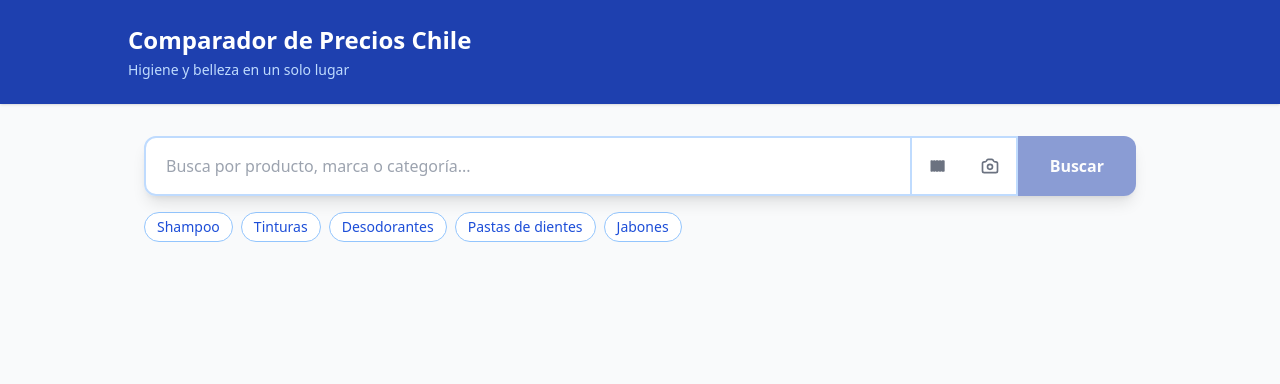
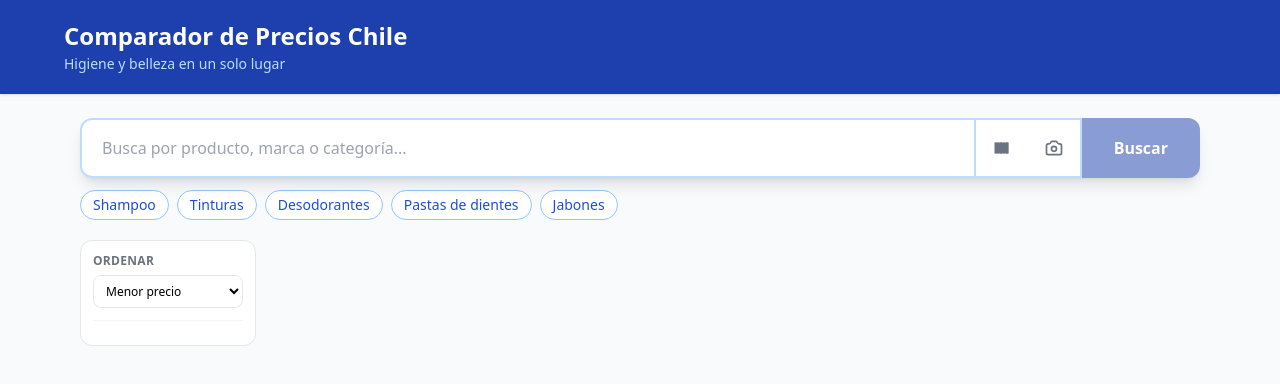
Before and after one commit to ottopowerseth/precio-comparador, a React (Vite) app in the folder frontend/: page / in a window 1280 px wide. Shown: the top 384 px of the page. Built offline with nearby package versions, Linux system fonts and the light colour scheme.

Commit message:
feat: filtros en sidebar izquierda, agregar Ml/Gr, sacar Genero

```diff
--- a/frontend/src/App.jsx
+++ b/frontend/src/App.jsx
@@ -30,26 +30,42 @@ function detectType(name) {
   return null
 }
 
-function detectGender(name) {
-  const n = name.toLowerCase()
-  if (/\b(hombre|men|caballero|him|for him|male|masculin)\b|lady speed stick/.test(n) === false &&
-      /\b(axe|old spice)\b/.test(n)) return 'Hombre'
-  if (/\b(mujer|dama|lady|woman|her|for her|female|ella|women)\b/.test(n)) return 'Mujer'
-  if (/\b(hombre|men|caballero|him|for him|male|masculin)\b/.test(n)) return 'Hombre'
-  return 'Unisex'
+function detectSize(name) {
+  const m = name.match(/\b(\d+(?:[.,]\d+)?)\s*(ml|l|g|kg|gr|cc|oz)\b/i)
+  if (!m) return null
+  const num = parseFloat(m[1].replace(',', '.'))
+  const unit = m[2].toLowerCase()
+  // Normalizar: 1L → 1000ml, 1kg → 1000g
+  if (unit === 'l')  return `${num * 1000} ml`
+  if (unit === 'kg') return `${num * 1000} g`
+  if (unit === 'cc') return `${num} ml`
+  if (unit === 'gr') return `${num} g`
+  return `${num} ${unit}`
 }
 
 function enrichProduct(p) {
   return {
     ...p,
-    brand:  detectBrand(p.productName),
-    type:   detectType(p.productName),
-    gender: detectGender(p.productName),
+    brand: detectBrand(p.productName),
+    type:  detectType(p.productName),
+    size:  detectSize(p.productName),
   }
 }
 
 function toggle(arr, item) {
   return arr.includes(item) ? arr.filter(x => x !== item) : [...arr, item]
+}
+
+function sortSizes(sizes) {
+  return [...sizes].sort((a, b) => {
+    const parse = s => {
+      const [n, u] = s.split(' ')
+      const num = parseFloat(n)
+      // g < ml roughly — sort ml and g separately, ml first
+      return u === 'ml' ? num : num + 100000
+    }
+    return parse(a) - parse(b)
+  })
 }
 
 export default function App() {
@@ -59,15 +75,15 @@ export default function App() {
   const [query, setQuery] = useState('')
   const [sortOrder, setSortOrder] = useState('asc')
   const [searched, setSearched] = useState(false)
+  const [historyProduct, setHistoryProduct] = useState(null)
 
-  const [historyProduct, setHistoryProduct] = useState(null)
-  const [activeStores,  setActiveStores]  = useState([])
-  const [activeBrands,  setActiveBrands]  = useState([])
-  const [activeGenders, setActiveGenders] = useState([])
-  const [activeTypes,   setActiveTypes]   = useState([])
+  const [activeStores, setActiveStores] = useState([])
+  const [activeBrands, setActiveBrands] = useState([])
+  const [activeSizes,  setActiveSizes]  = useState([])
+  const [activeTypes,  setActiveTypes]  = useState([])
 
   function resetFilters() {
-    setActiveStores([]); setActiveBrands([]); setActiveGenders([]); setActiveTypes([])
+    setActiveStores([]); setActiveBrands([]); setActiveSizes([]); setActiveTypes([])
   }
 
   function handleSearch(term) {
@@ -97,36 +113,33 @@ export default function App() {
     source.onerror = () => { setLoading(false); source.close() }
   }
 
-  // Valores únicos para filtros (ordenados)
-  const stores  = [...new Set(results.map(r => r.store))].sort()
-  const brands  = [...new Set(results.map(r => r.brand).filter(Boolean))].sort()
-  const types   = [...new Set(results.map(r => r.type).filter(Boolean))].sort()
-  const genders = [...new Set(results.map(r => r.gender).filter(Boolean))].sort()
+  const stores = [...new Set(results.map(r => r.store))].sort()
+  const brands = [...new Set(results.map(r => r.brand).filter(Boolean))].sort()
+  const types  = [...new Set(results.map(r => r.type).filter(Boolean))].sort()
+  const sizes  = sortSizes([...new Set(results.map(r => r.size).filter(Boolean))])
 
   const filtered = results
-    .filter(r => activeStores.length  === 0 || activeStores.includes(r.store))
-    .filter(r => activeBrands.length  === 0 || activeBrands.includes(r.brand))
-    .filter(r => activeGenders.length === 0 || activeGenders.includes(r.gender))
-    .filter(r => activeTypes.length   === 0 || activeTypes.includes(r.type))
+    .filter(r => activeStores.length === 0 || activeStores.includes(r.store))
+    .filter(r => activeBrands.length === 0 || activeBrands.includes(r.brand))
+    .filter(r => activeSizes.length  === 0 || activeSizes.includes(r.size))
+    .filter(r => activeTypes.length  === 0 || activeTypes.includes(r.type))
     .sort((a, b) => sortOrder === 'asc' ? a.price - b.price : b.price - a.price)
-
-  const hasFilters = results.length > 0
 
   return (
     <div className="min-h-screen bg-gray-50">
-      <header className="bg-blue-800 text-white py-6 px-4 shadow">
-        <div className="max-w-5xl mx-auto">
+      <header className="bg-blue-800 text-white py-5 px-4 shadow">
+        <div className="max-w-6xl mx-auto">
           <h1 className="text-2xl font-bold">Comparador de Precios Chile</h1>
-          <p className="text-blue-200 text-sm mt-1">Higiene y belleza en un solo lugar</p>
+          <p className="text-blue-200 text-sm mt-0.5">Higiene y belleza en un solo lugar</p>
         </div>
       </header>
 
-      <main className="max-w-5xl mx-auto px-4 py-8">
-        {/* Barra de búsqueda prominente */}
+      <div className="max-w-6xl mx-auto px-4 py-6">
+        {/* Barra de búsqueda */}
         <SearchBar onSearch={handleSearch} loading={loading} />
 
         {/* Categorías rápidas */}
-        <div className="flex flex-wrap gap-2 mt-4">
+        <div className="flex flex-wrap gap-2 mt-3">
           {CATEGORIES.map(cat => (
             <button key={cat} onClick={() => handleSearch(cat)}
               className="px-3 py-1 bg-white border border-blue-300 text-blue-700 rounded-full text-sm hover:bg-blue-50 transition">
@@ -135,38 +148,40 @@ export default function App() {
           ))}
         </div>
 
-        {/* Estado de tiendas (mientras busca) */}
+        {/* Estado de tiendas */}
         {searched && Object.keys(storeStatus).length > 0 && (
-          <div className="mt-4 flex flex-wrap gap-2">
+          <div className="mt-3 flex flex-wrap gap-1.5">
             {Object.entries(storeStatus).map(([store, status]) => (
-              <span key={store}
-                className={`text-xs px-2 py-1 rounded-full ${
-                  status === 'ok' ? 'bg-green-100 text-green-700' : 'bg-red-100 text-red-600'
-                }`}>
+              <span key={store} className={`text-xs px-2 py-0.5 rounded-full ${
+                status === 'ok' ? 'bg-green-100 text-green-700' : 'bg-red-100 text-red-600'
+              }`}>
                 {store}: {status}
               </span>
             ))}
           </div>
         )}
 
-        {/* Filtros */}
-        {hasFilters && (
+        {/* Layout: sidebar izquierda + resultados */}
+        <div className="flex gap-5 mt-5">
+          {/* Sidebar filtros */}
           <FilterBar
-            stores={stores}   activeStores={activeStores}   onToggleStore={s  => setActiveStores(toggle(activeStores, s))}
-            brands={brands}   activeBrands={activeBrands}   onToggleBrand={b  => setActiveBrands(toggle(activeBrands, b))}
-            genders={genders} activeGenders={activeGenders} onToggleGender={g => setActiveGenders(toggle(activeGenders, g))}
-            types={types}     activeTypes={activeTypes}     onToggleType={t   => setActiveTypes(toggle(activeTypes, t))}
+            stores={stores}   activeStores={activeStores}  onToggleStore={s => setActiveStores(toggle(activeStores, s))}
+            brands={brands}   activeBrands={activeBrands}  onToggleBrand={b => setActiveBrands(toggle(activeBrands, b))}
+            sizes={sizes}     activeSizes={activeSizes}    onToggleSize={z  => setActiveSizes(toggle(activeSizes, z))}
+            types={types}     activeTypes={activeTypes}    onToggleType={t  => setActiveTypes(toggle(activeTypes, t))}
             sortOrder={sortOrder} onSortChange={setSortOrder}
             totalResults={filtered.length}
+            hasResults={results.length > 0}
           />
-        )}
 
-        {/* Resultados */}
-        <ResultsTable results={filtered} loading={loading} searched={searched} query={query}
-          onHistory={setHistoryProduct} />
-      </main>
+          {/* Resultados */}
+          <div className="flex-1 min-w-0">
+            <ResultsTable results={filtered} loading={loading} searched={searched} query={query}
+              onHistory={setHistoryProduct} />
+          </div>
+        </div>
+      </div>
 
-      {/* Modal historial */}
       {historyProduct && (
         <PriceHistoryModal product={historyProduct} onClose={() => setHistoryProduct(null)} />
       )}
--- a/frontend/src/components/FilterBar.jsx
+++ b/frontend/src/components/FilterBar.jsx
@@ -1,20 +1,37 @@
-function FilterSection({ label, items, active, onToggle }) {
+import { useState } from 'react'
+
+function ChevronIcon({ open }) {
+  return (
+    <svg xmlns="http://www.w3.org/2000/svg" className={`h-3 w-3 transition-transform ${open ? 'rotate-180' : ''}`}
+      fill="none" viewBox="0 0 24 24" stroke="currentColor" strokeWidth={2.5}>
+      <path strokeLinecap="round" strokeLinejoin="round" d="M19 9l-7 7-7-7" />
+    </svg>
+  )
+}
+
+function Section({ label, items, active, onToggle }) {
+  const [open, setOpen] = useState(true)
   if (!items || items.length === 0) return null
   return (
-    <div className="flex items-start gap-2 flex-wrap">
-      <span className="text-xs font-semibold text-gray-500 uppercase pt-0.5 whitespace-nowrap">{label}:</span>
-      <div className="flex flex-wrap gap-1">
+    <div className="border-b border-gray-100 pb-3 mb-3 last:border-0 last:mb-0 last:pb-0">
+      <button onClick={() => setOpen(o => !o)}
+        className="flex items-center justify-between w-full text-xs font-bold uppercase tracking-wide text-gray-500 mb-2 hover:text-gray-700">
+        {label}
+        <ChevronIcon open={open} />
+      </button>
+      {open && (
+        <div className="space-y-1">
           {items.map(item => (
-          <button key={item} onClick={() => onToggle(item)}
-            className={`text-xs px-3 py-1 rounded-full border transition ${
-              active.includes(item)
-                ? 'bg-blue-700 text-white border-blue-700'
-                : 'bg-white text-gray-600 border-gray-300 hover:border-blue-400'
-            }`}>
+            <label key={item} className="flex items-center gap-2 cursor-pointer group">
+              <input type="checkbox" checked={active.includes(item)} onChange={() => onToggle(item)}
+                className="accent-blue-700 w-3.5 h-3.5 flex-shrink-0" />
+              <span className={`text-xs leading-tight group-hover:text-blue-700 transition ${active.includes(item) ? 'text-blue-700 font-medium' : 'text-gray-600'}`}>
                 {item}
-          </button>
+              </span>
+            </label>
           ))}
         </div>
+      )}
     </div>
   )
 }
@@ -22,26 +39,46 @@ function FilterSection({ label, items, active, onToggle }) {
 export default function FilterBar({
   stores, activeStores, onToggleStore,
   brands, activeBrands, onToggleBrand,
-  genders, activeGenders, onToggleGender,
+  sizes, activeSizes, onToggleSize,
   types, activeTypes, onToggleType,
-  sortOrder, onSortChange, totalResults,
+  sortOrder, onSortChange,
+  totalResults,
+  hasResults,
 }) {
+  const anyActive = activeStores.length + activeBrands.length + activeSizes.length + activeTypes.length > 0
+
   return (
-    <div className="mt-6 bg-white border rounded-xl p-4 flex flex-col gap-3 shadow-sm">
-      <FilterSection label="Tipo"   items={types}   active={activeTypes}   onToggle={onToggleType} />
-      <FilterSection label="Marca"  items={brands}  active={activeBrands}  onToggle={onToggleBrand} />
-      <FilterSection label="Género" items={genders} active={activeGenders} onToggle={onToggleGender} />
-      <FilterSection label="Tienda" items={stores}  active={activeStores}  onToggle={onToggleStore} />
-
-      <div className="flex items-center gap-2 pt-1 border-t border-gray-100">
-        <span className="text-xs font-semibold text-gray-500 uppercase">Ordenar:</span>
+    <aside className="w-44 flex-shrink-0">
+      <div className="bg-white border border-gray-200 rounded-xl p-3 sticky top-4">
+        {/* Ordenar */}
+        <div className="mb-3 pb-3 border-b border-gray-100">
+          <p className="text-xs font-bold uppercase tracking-wide text-gray-500 mb-1.5">Ordenar</p>
           <select value={sortOrder} onChange={e => onSortChange(e.target.value)}
-          className="text-sm border border-gray-300 rounded px-2 py-1 focus:outline-none focus:ring-1 focus:ring-blue-500">
+            className="w-full text-xs border border-gray-200 rounded-lg px-2 py-1.5 focus:outline-none focus:ring-1 focus:ring-blue-500 bg-white">
             <option value="asc">Menor precio</option>
             <option value="desc">Mayor precio</option>
           </select>
-        <span className="text-xs text-gray-400 ml-auto">{totalResults} resultados</span>
+          {hasResults && (
+            <p className="text-xs text-gray-400 mt-1.5 text-center">{totalResults} resultado{totalResults !== 1 ? 's' : ''}</p>
+          )}
         </div>
+
+        {anyActive && (
+          <button onClick={() => {
+            activeStores.forEach(onToggleStore)
+            activeBrands.forEach(onToggleBrand)
+            activeSizes.forEach(onToggleSize)
+            activeTypes.forEach(onToggleType)
+          }} className="w-full text-xs text-blue-600 hover:text-blue-800 mb-3 text-left">
+            Limpiar filtros
+          </button>
+        )}
+
+        <Section label="Tipo"   items={types}  active={activeTypes}  onToggle={onToggleType} />
+        <Section label="Marca"  items={brands} active={activeBrands} onToggle={onToggleBrand} />
+        <Section label="Ml / Gr" items={sizes} active={activeSizes}  onToggle={onToggleSize} />
+        <Section label="Tienda" items={stores} active={activeStores} onToggle={onToggleStore} />
       </div>
+    </aside>
   )
 }
```
Lines whose indentation alone changed are shown as unchanged.
